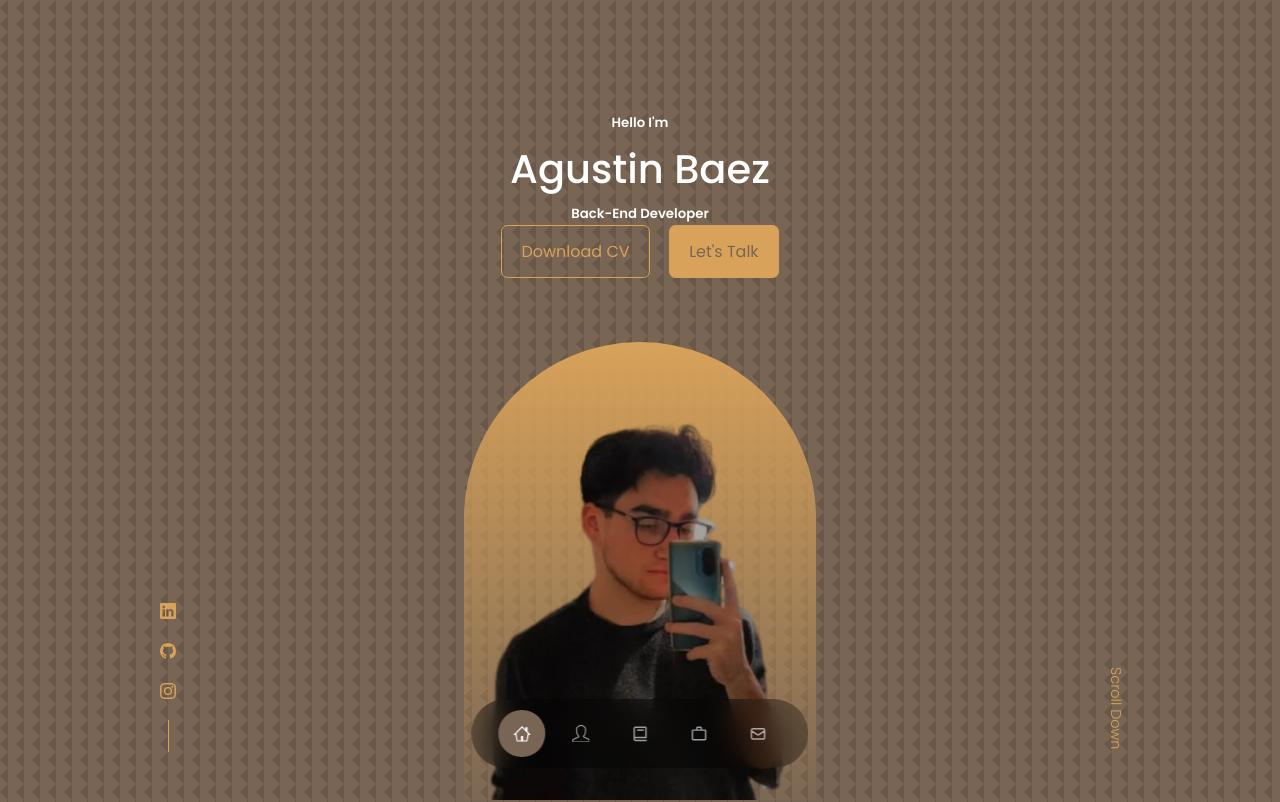
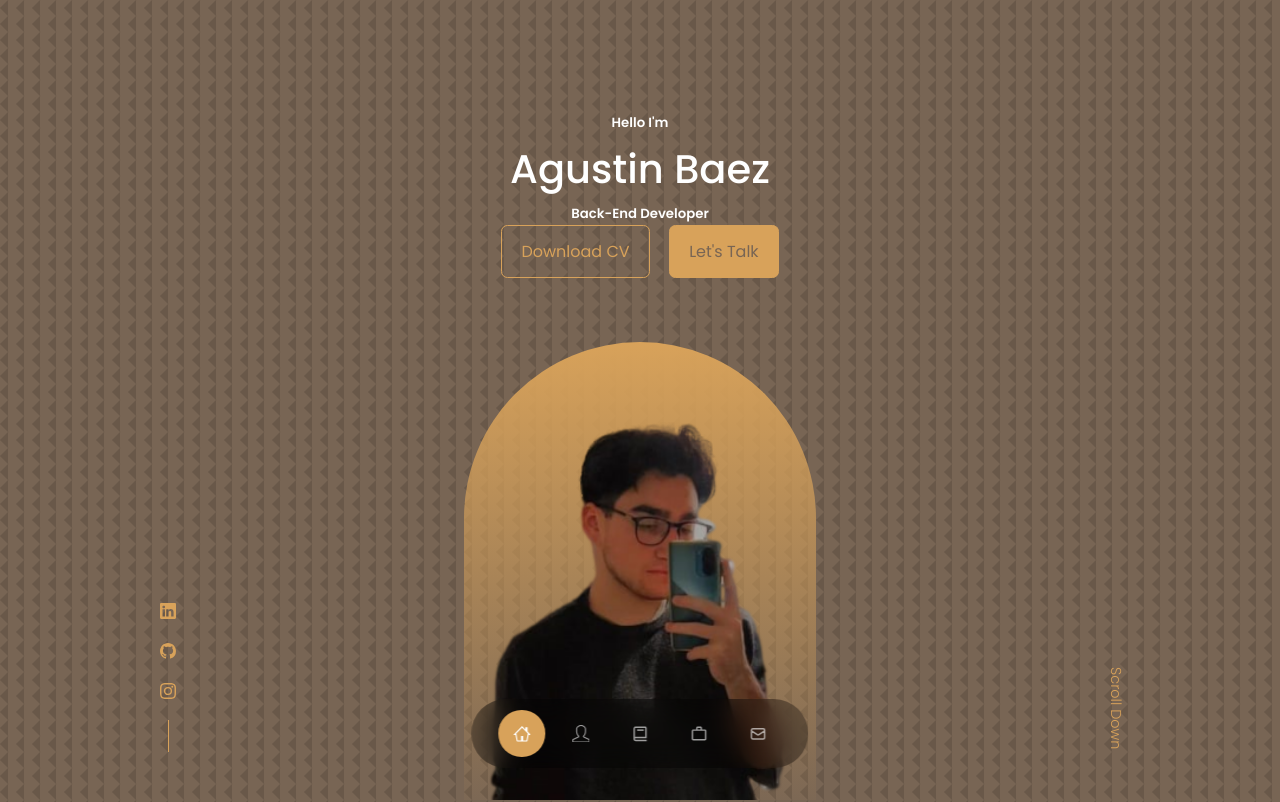
Before and after one commit to AgusBaez/Portfolio-Website, a React (Create React App) app: page / in a window 1280 px wide. Shown: the top 802 px of the page. Built offline with nearby package versions, Linux system fonts and the light colour scheme.

Commit message:
🔨 Change Color Nav Bar

```diff
--- a/src/components/nav/nav.css
+++ b/src/components/nav/nav.css
@@ -28,6 +28,6 @@ nav a:hover{
 }
 
 nav a.active{
-    background: var(--color-bg);
+    background: var(--color-primary);
     color: var(--color-white);
 }
```
